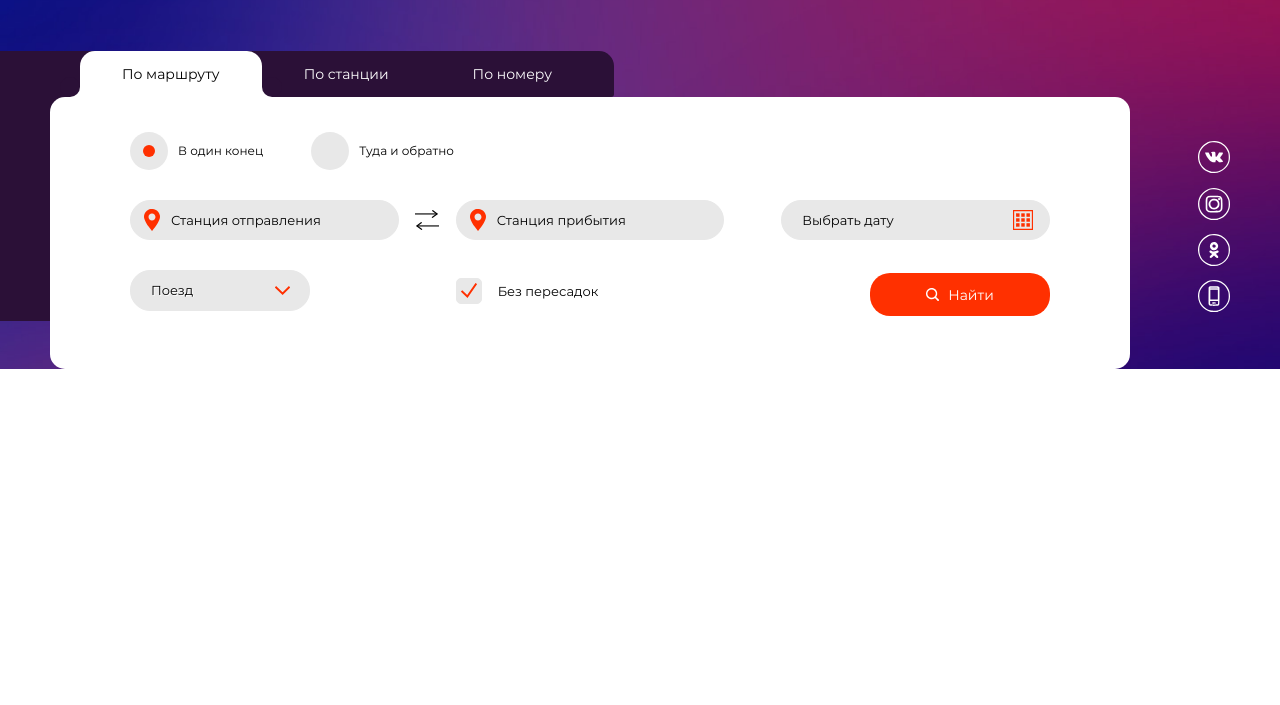
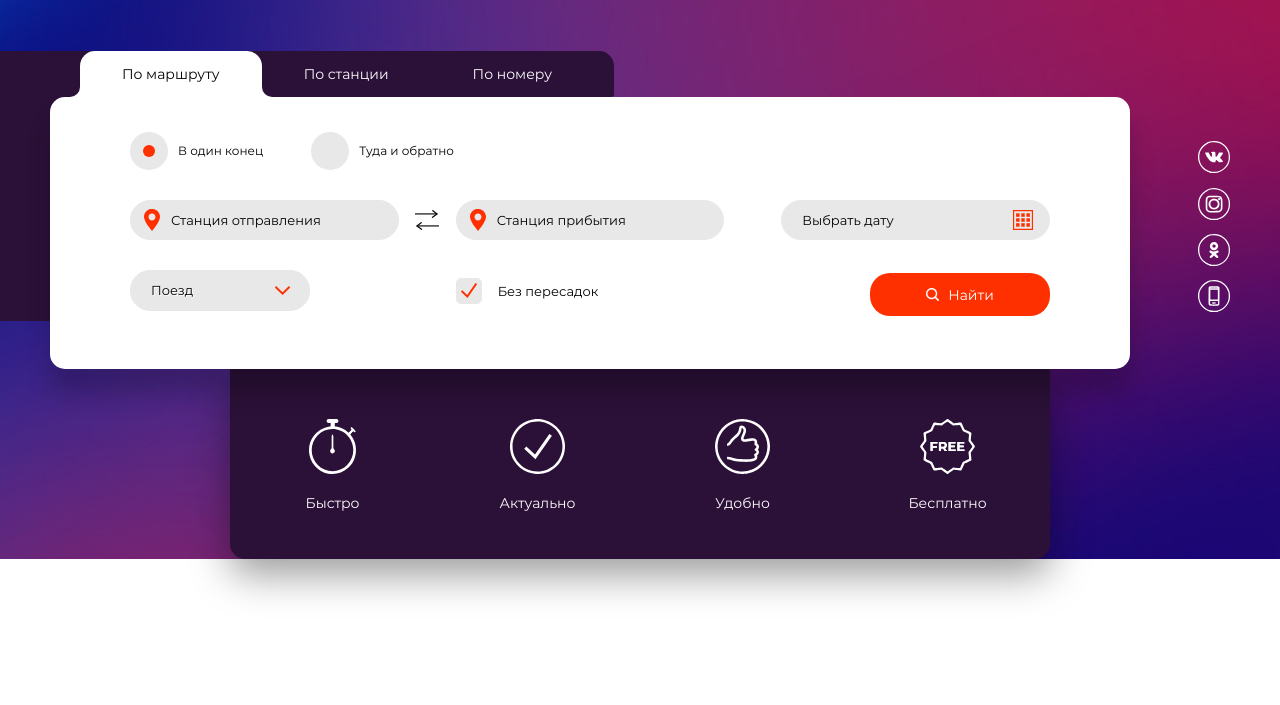
Before and after one commit to AlexKobiliansky/chux-chux, a website: page app/index.html in a window 1280 px wide. Shown: the part 95-800 px from the top of the page. Drawn offline with Linux system fonts and the light colour scheme.

Commit message:
section advantages complete

```diff
--- a/app/index.html
+++ b/app/index.html
@@ -164,6 +164,42 @@
 			</div>
 		</section>
 		<!-- SECTION SEARCHTABS END -->
+
+		<!-- SECTION ADVANTAGES START -->
+		<section class="s-advantages">
+			<div class="container">
+				<div class="advs-wrap">
+					<!-- adv-item -->
+					<div class="adv-item">
+						<img src="img/icons/adv-icon-1.svg" alt="alt" class="adv-item-icon">
+						<div class="adv-item-title">Быстро</div>
+					</div>
+					<!-- /adv-item -->
+
+					<!-- adv-item -->
+					<div class="adv-item">
+						<img src="img/icons/adv-icon-2.svg" alt="alt" class="adv-item-icon">
+						<div class="adv-item-title">Актуально</div>
+					</div>
+					<!-- /adv-item -->
+
+					<!-- adv-item -->
+					<div class="adv-item">
+						<img src="img/icons/adv-icon-3.svg" alt="alt" class="adv-item-icon">
+						<div class="adv-item-title">Удобно</div>
+					</div>
+					<!-- /adv-item -->
+
+					<!-- adv-item -->
+					<div class="adv-item">
+						<img src="img/icons/adv-icon-4.svg" alt="alt" class="adv-item-icon">
+						<div class="adv-item-title">Бесплатно</div>
+					</div>
+					<!-- /adv-item -->
+				</div>
+			</div>
+		</section>
+		<!-- SECTION ADVANTAGES END -->
 	</div>
 </div>
 
--- a/app/sass/base/_media.sass
+++ b/app/sass/base/_media.sass
@@ -15,6 +15,11 @@
 
 // ≥992px
 +media-breakpoint-down(md)
+
+  .advs-wrap
+    margin-left: 30px
+    margin-right: 90px
+
   .search-tabs
     &:before
       width: calc(50vw - 260px)
@@ -40,6 +45,18 @@
 
 // ≥768px
 +media-breakpoint-down(sm)
+
+  .s-advantages
+    padding-top: 30px
+
+  .advs-wrap
+    margin-left: 0
+    margin-right: 0
+    border-top-left-radius: 15px
+    border-top-right-radius: 15px
+    padding: 40px 0
+
+
   .search-tabs
     &:before
       width: calc(50vw - 170px)
@@ -65,6 +82,15 @@
 
 // ≥480px
 +media-breakpoint-down(xs)
+
+  .advs-wrap
+    flex-wrap: wrap
+    padding-bottom: 0
+  .adv-item
+    width: 50%
+    margin-bottom: 40px
+    &-icon
+      margin-bottom: 10px
 
   .user-link
     margin-right: 40px
--- /dev/null
+++ b/app/sass/layout/_s-advantages.sass
@@ -0,0 +1,22 @@
+.s-advantages
+
+.advs-wrap
+  margin-left: 180px
+  margin-right: 180px
+  display: flex
+  justify-content: space-between
+  background-color: $accent-violet
+  padding: 50px 0 45px
+  border-bottom-left-radius: 15px
+  border-bottom-right-radius: 15px
+  box-shadow: 0 15px 40px rgba(#000, .4)
+
+.adv-item
+  width: 25%
+  font-size: 14px
+  text-align: center
+  padding: 0 20px
+  &-icon
+    height: 55px
+    width: auto
+    margin-bottom: 20px
--- a/app/sass/layout/_s-searchtabs.sass
+++ b/app/sass/layout/_s-searchtabs.sass
@@ -81,6 +81,7 @@
   color: $text
   position: relative
   z-index: 2
+  box-shadow: 0 25px 25px rgba(#000, .2)
 
 .socials
   height: 100%
--- a/app/sass/main.sass
+++ b/app/sass/main.sass
@@ -7,6 +7,7 @@
 
 @import layout/header
 @import layout/s-searchtabs
+@import layout/s-advantages
 @import components/c-forms
 @import layout/footer
 
```
Also changed, not shown: app/css/main.min.css, app/img/icons/adv-icon-1.svg (added), app/img/icons/adv-icon-2.svg (added), app/img/icons/adv-icon-3.svg (added), app/img/icons/adv-icon-4.svg (added).
